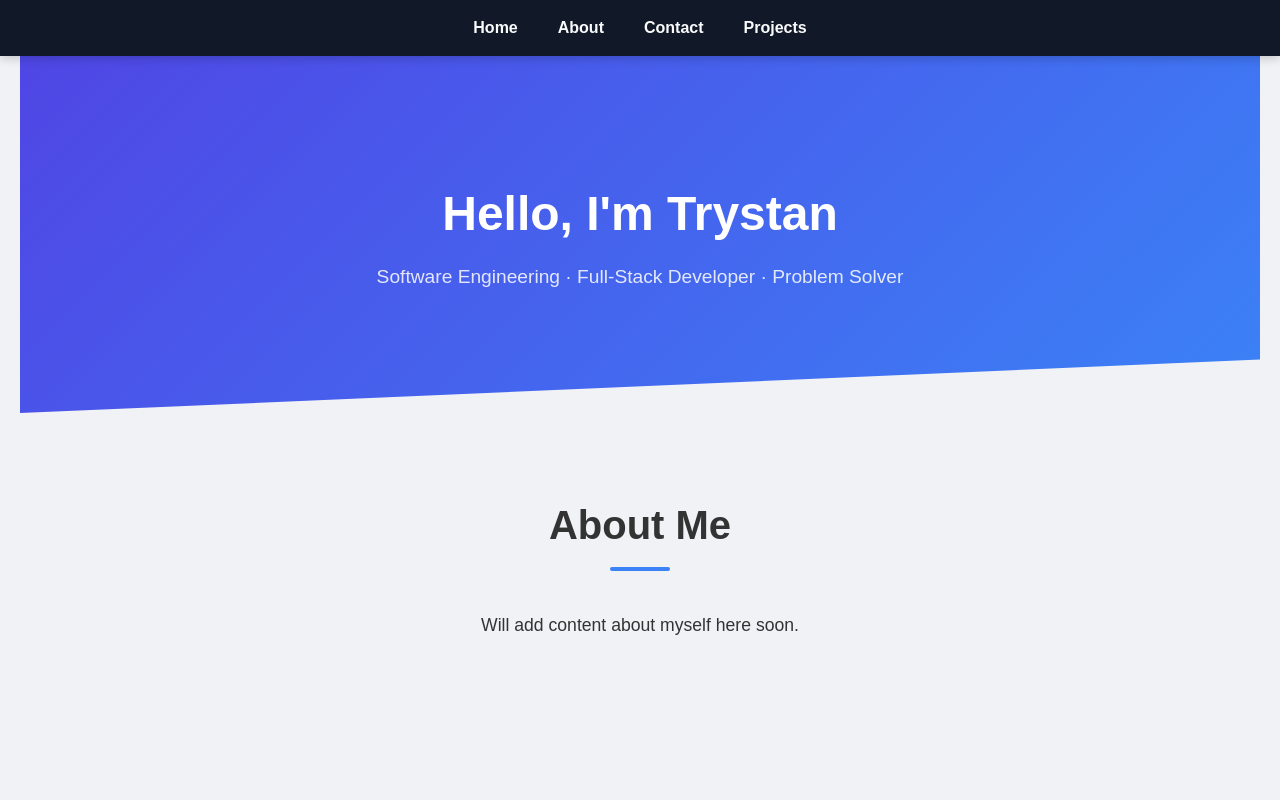
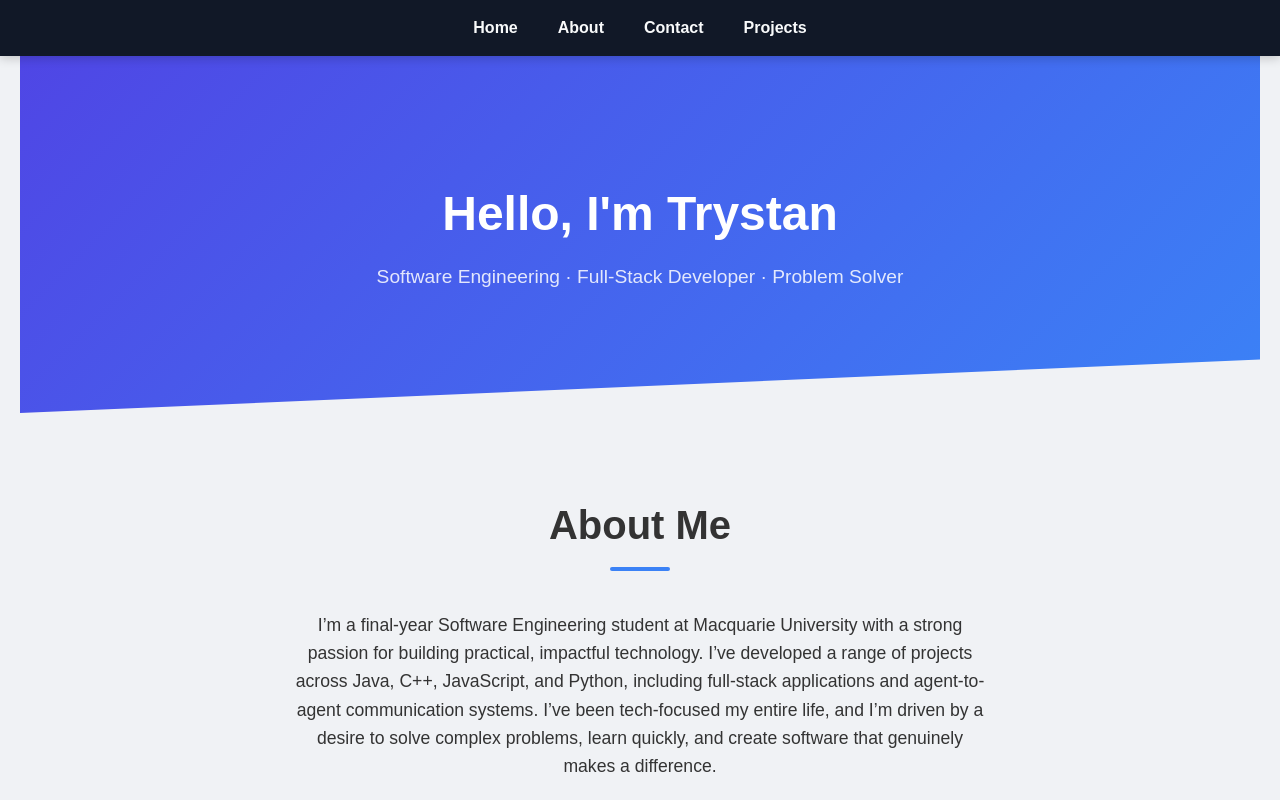
Before and after one commit to 76Trystan/portfolio-website, a React (Create React App) app: page / in a window 1280 px wide. Shown: the top 800 px of the page. Built offline with nearby package versions, Linux system fonts and the light colour scheme.

Commit message:
updated about.js

```diff
--- a/src/components/About.js
+++ b/src/components/About.js
@@ -3,7 +3,7 @@ function About() {
     <section className="fade-in" id="about">
       <h2>About Me</h2>
       <p>
-        Will add content about myself here soon.
+        I’m a final-year Software Engineering student at Macquarie University with a strong passion for building practical, impactful technology. I’ve developed a range of projects across Java, C++, JavaScript, and Python, including full-stack applications and agent-to-agent communication systems. I’ve been tech-focused my entire life, and I’m driven by a desire to solve complex problems, learn quickly, and create software that genuinely makes a difference.
       </p>
     </section>
   );
```
